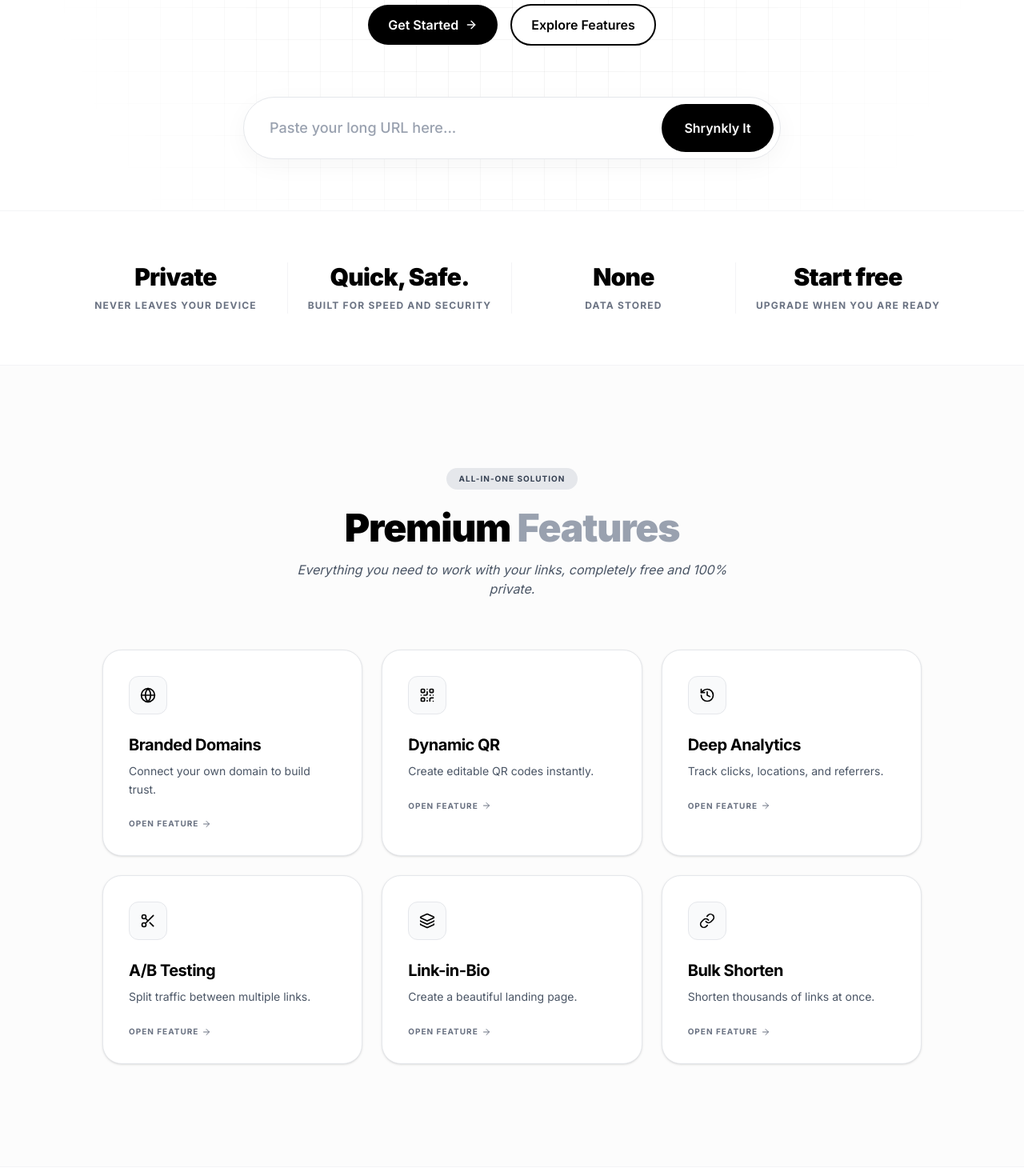
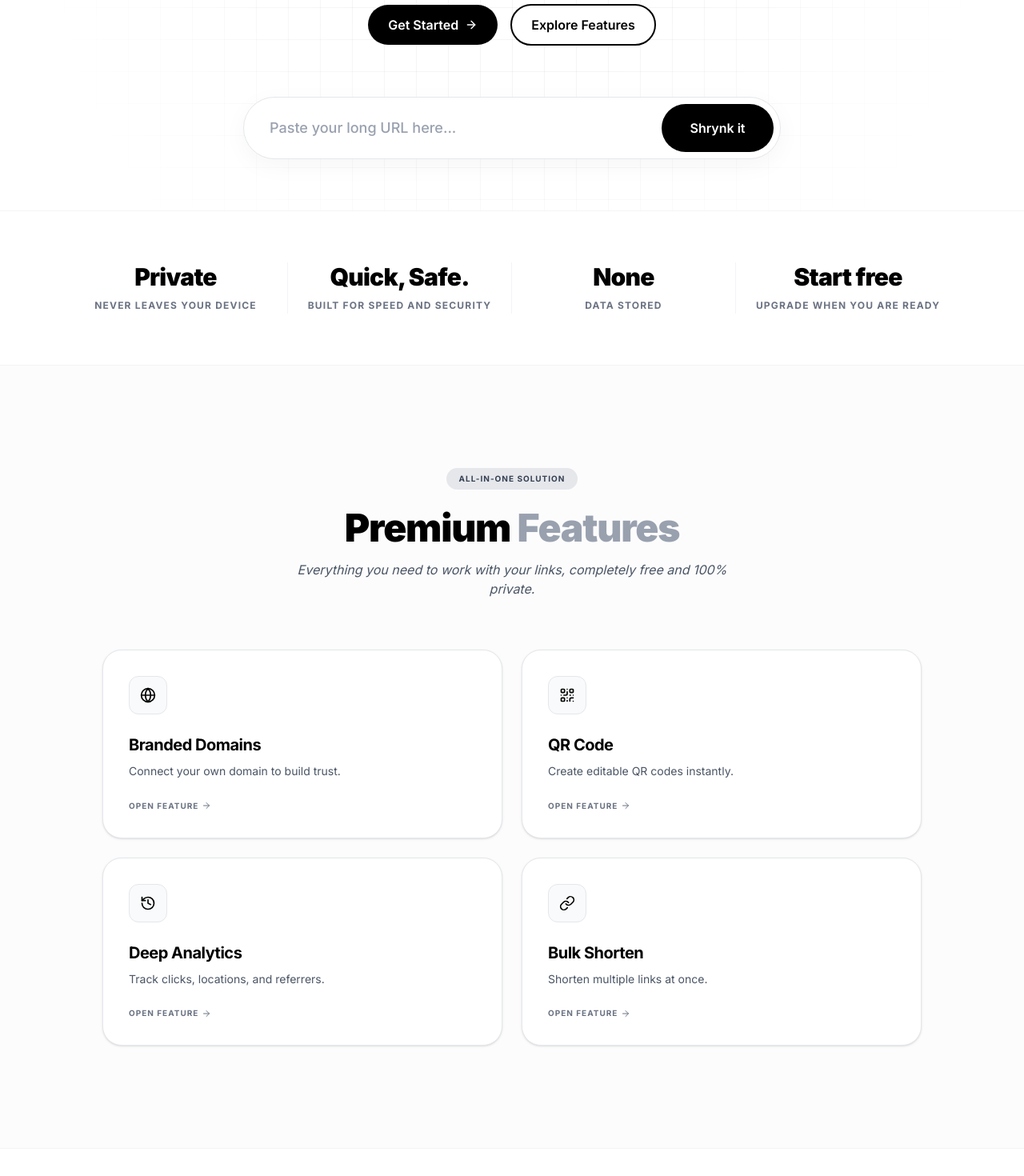
Before and after one commit to thepriyanshbhatt/Shrynkly-URL-Shortner, a React (Vite) app in the folder frontend/: page / in a window 1280 px wide. Shown: the part 540-2010 px from the top of the page at 80% size. Built offline with nearby package versions, Linux system fonts and the light colour scheme.

Commit message:
Refine feature list, rename action button to Shrynk it, and remove nav link

```diff
--- a/frontend/src/App.jsx
+++ b/frontend/src/App.jsx
@@ -111,7 +111,6 @@
             </span>
           </div>
           <nav className="hidden md:flex items-center gap-8 text-sm font-medium text-gray-600 dark:text-gray-400">
-            <a href="/#features" className="hover:text-black dark:hover:text-white transition-colors">All Features</a>
             <a href="/#why" className="hover:text-black dark:hover:text-white transition-colors">Why Shrynkly</a>
             <RouterLink to="/pricing" className="hover:text-black dark:hover:text-white transition-colors">Pricing</RouterLink>
             <RouterLink to="/faq" className="hover:text-black dark:hover:text-white transition-colors">About</RouterLink>
@@ -194,7 +193,7 @@
                 {loading ? (
                   <div className="w-5 h-5 border-2 border-white/30 border-t-white dark:border-black/30 dark:border-t-black rounded-full animate-spin" />
                 ) : (
-                  "Shrynkly It"
+                  "Shrynk it"
                 )}
               </button>
             </form>
@@ -323,14 +322,12 @@
             <p className="text-gray-600 dark:text-gray-400 max-w-xl mx-auto italic">Everything you need to work with your links, completely free and 100% private.</p>
           </div>
 
-          <div className="grid grid-cols-1 md:grid-cols-2 lg:grid-cols-3 gap-6">
+          <div className="grid grid-cols-1 md:grid-cols-2 lg:grid-cols-2 gap-6">
             {[
               { icon: <Globe size={20} />, title: 'Branded Domains', desc: 'Connect your own domain to build trust.' },
-              { icon: <QrCode size={20} />, title: 'Dynamic QR', desc: 'Create editable QR codes instantly.' },
+              { icon: <QrCode size={20} />, title: 'QR Code', desc: 'Create editable QR codes instantly.' },
               { icon: <History size={20} />, title: 'Deep Analytics', desc: 'Track clicks, locations, and referrers.' },
-              { icon: <Scissors size={20} />, title: 'A/B Testing', desc: 'Split traffic between multiple links.' },
-              { icon: <Layers size={20} />, title: 'Link-in-Bio', desc: 'Create a beautiful landing page.' },
-              { icon: <Link size={20} />, title: 'Bulk Shorten', desc: 'Shorten thousands of links at once.' },
+              { icon: <Link size={20} />, title: 'Bulk Shorten', desc: 'Shorten multiple links at once.' },
             ].map((feature, i) => (
               <div key={i} className="bg-white dark:bg-[#111] border border-gray-200 dark:border-white/10 rounded-[1.5rem] p-8 hover:border-gray-400 dark:hover:border-white/30 transition-all duration-300 hover:-translate-y-2 hover:shadow-2xl dark:hover:shadow-[0_20px_50px_rgba(255,255,255,0.05)] group cursor-pointer shadow-sm dark:shadow-none">
                 <div className="w-12 h-12 bg-gray-50 dark:bg-[#1a1a1a] border border-gray-200 dark:border-white/10 rounded-xl flex items-center justify-center text-black dark:text-white mb-6 group-hover:scale-110 transition-transform duration-300">
```
